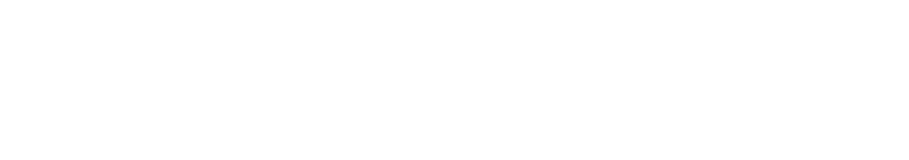
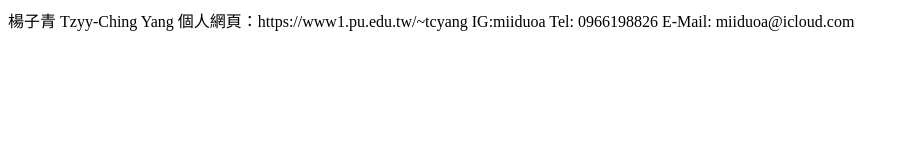
Before and after one commit to Miiduoa/aboutme, a plain HTML site: page about.html in a window 1280 px wide. Shown: the whole page, without its empty margins (0-909 px from the left). Drawn offline with Linux system fonts and the light colour scheme.

Commit message:
version 1: body

```diff
--- a/about.html
+++ b/about.html
@@ -13,7 +13,17 @@
 </head>
 
 <body>
+楊子青
 
+Tzyy-Ching Yang
+
+個人網頁：https://www1.pu.edu.tw/~tcyang
+
+IG:miiduoa
+
+Tel: 0966198826
+
+E-Mail: miiduoa@icloud.com
 </body>
 
 </html>
```
